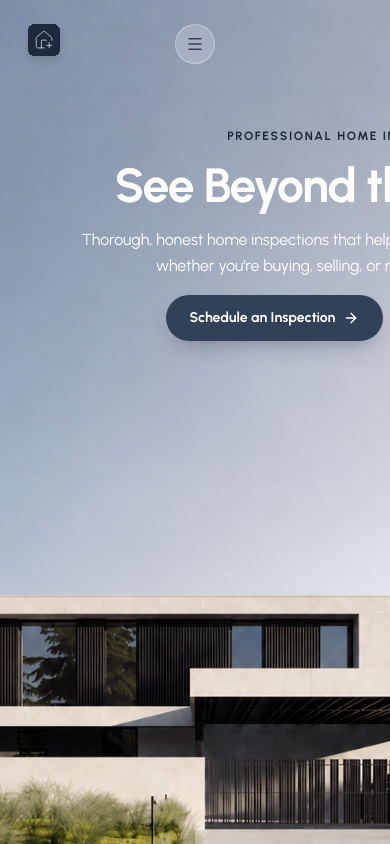
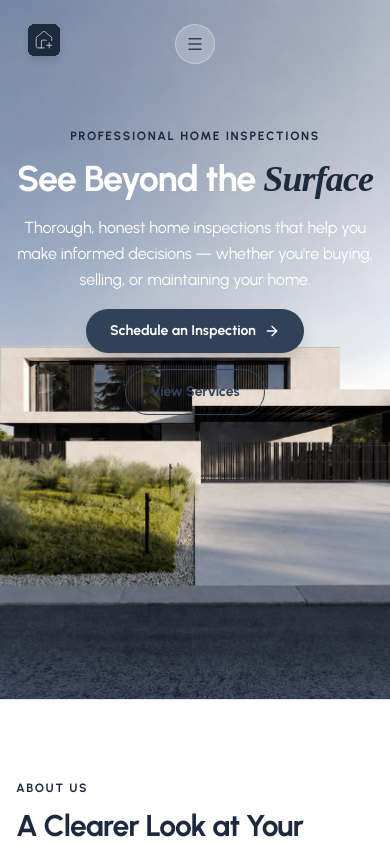
Before and after one commit to LeelaMohan217/sa-elite-home-inspection, a React (Vite) app: page / in a window 390 px wide. Shown: the top 844 px of the page. Built offline with nearby package versions, Linux system fonts and the light colour scheme; a web font is replaced by a local one.

Commit message:
Fix mobile hero overflow and oversized layout on homepage
The hero heading had a fixed w-2xl width wider than mobile viewports,
clipping/off-centering it, and the content wrapper's min-h-300 forced
a ~1200px-tall hero on all screens instead of the intended 700px.

```diff
--- a/src/pages/Home.jsx
+++ b/src/pages/Home.jsx
@@ -128,14 +128,14 @@ function Home() {
         />
 
         {/* Hero Content */}
-        <div className="relative mx-auto flex min-h-300 max-w-6xl justify-start px-4 pt-32 sm:px-6 sm:pt-36 lg:pt-40">
+        <div className="relative mx-auto flex max-w-6xl justify-start px-4 pb-16 pt-32 sm:px-6 sm:pt-36 lg:pt-40">
           <div className="mx-auto flex max-w-3xl flex-col items-center text-center gap-4">
             <Reveal index={0}>
               <SectionEyebrow>PROFESSIONAL HOME INSPECTIONS</SectionEyebrow>
             </Reveal>
 
             <Reveal index={1}>
-              <h1 className="w-2xl text-5xl leading-[1.05] text-white sm:text-6xl lg:text-7xl">
+              <h1 className="max-w-2xl text-4xl leading-[1.05] text-white sm:text-6xl lg:text-7xl">
                 See Beyond the{" "}
                 <em className="font-surfer text-slate-800">Surface</em>
               </h1>
```
